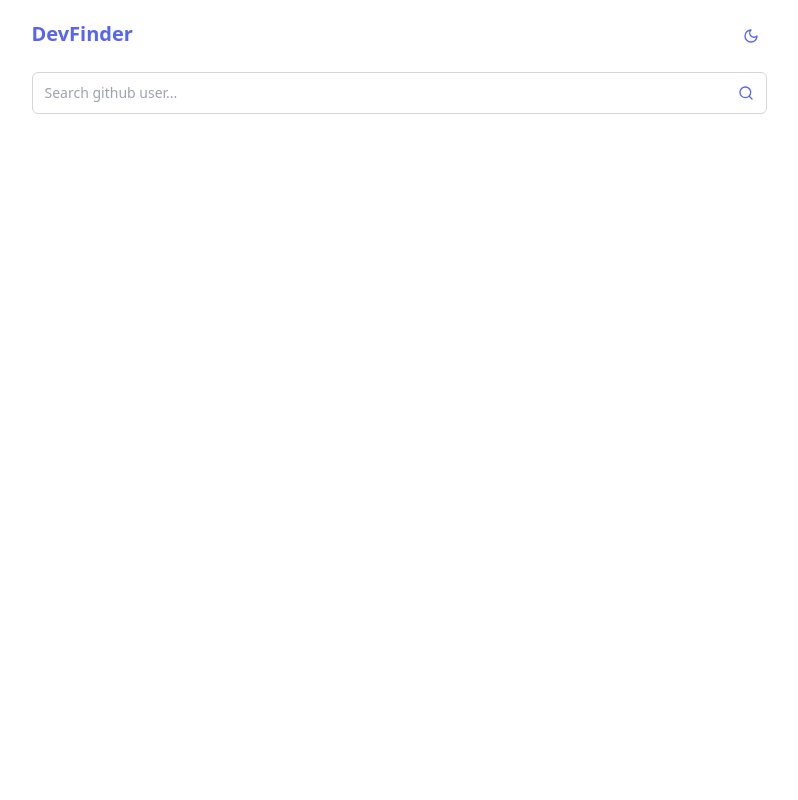
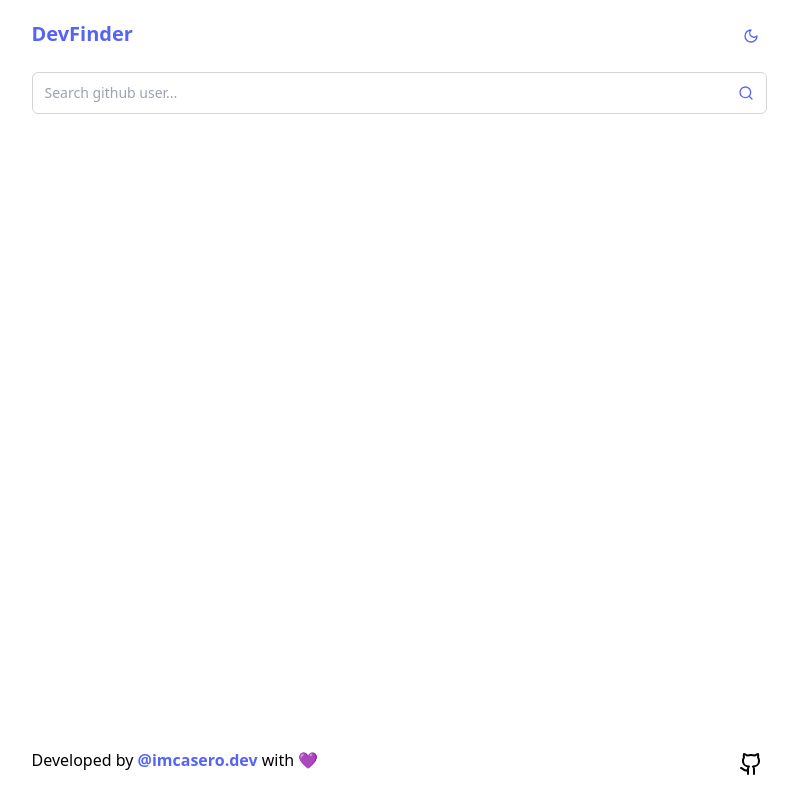
Before and after one commit to imcasero/Devfinder, a React (Vite) app: page / in a window 1280 px wide. Shown: the whole page, without its empty margins (241-1039 px from the left). Built offline with nearby package versions, Linux system fonts and the light colour scheme.

Commit message:
feat: add interface, footer, and reset search

```diff
--- a/src/App.tsx
+++ b/src/App.tsx
@@ -7,6 +7,7 @@ import { useEffect, useState } from "react";
 import { getGithubUserByName } from "@lib/getUser.service";
 import { ErrorCard } from "@components/ErrorCard";
 import { SkeletonCard } from "@components/SkeletonCard";
+import { Footer } from "@components/Footer";
 
 function App() {
   const { theme } = useTheme();
@@ -42,14 +43,14 @@ function App() {
   return (
     <main
       className={clsx(
-        "min-h-screen",
+        "min-h-screen flex flex-col",
         theme === "dark"
           ? "bg-background-dark text-textPrimary-dark"
           : "bg-background-light text-textPrimary-light"
       )}
     >
-      <div className="flex flex-col gap-5 w-full px-4 py-5 m-auto md:w-[767px]">
-        <Header />
+      <div className="flex flex-col gap-5 w-full px-4 py-5 m-auto md:w-[767px] flex-grow">
+        <Header setUserData={setUserData} />
         <Seeker setSearchTerm={setSearchTerm} />
 
         {error && <ErrorCard message={error} statusCode={statusCode} />}
@@ -58,6 +59,8 @@ function App() {
 
         {!loading && userData && <Card userData={userData} />}
       </div>
+
+      <Footer />
     </main>
   );
 }
--- a/src/components/Card.tsx
+++ b/src/components/Card.tsx
@@ -1,8 +1,9 @@
 import { useTheme } from "@context/themeContext";
 import clsx from "clsx";
+import { GithubUser } from "../interfaces/GithubUser";
 
 interface CardProps {
-  userData: any;
+  userData: GithubUser;
 }
 
 export const Card = (props: CardProps) => {
--- /dev/null
+++ b/src/components/Footer.tsx
@@ -0,0 +1,26 @@
+import { Github } from "lucide-react";
+
+export const Footer = () => {
+  return (
+    <footer className="m-auto md:w-[767px] h-fit py-5 px-4 flex justify-between">
+      <p>
+        Developed by{" "}
+        <a
+          target="_blank"
+          href="http://imcasero.dev"
+          className="font-bold text-primary cursor-pointer"
+        >
+          @imcasero.dev
+        </a>{" "}
+        with 💜
+      </p>
+      <a
+        href="https://github.com/imcasero/devfinder"
+        target="_blank"
+        className="p-1 hover:bg-primary/30 rounded-md transition"
+      >
+        <Github />
+      </a>
+    </footer>
+  );
+};
--- a/src/components/Header.tsx
+++ b/src/components/Header.tsx
@@ -1,14 +1,26 @@
 import { useTheme } from "@context/themeContext";
 import { Sun, Moon } from "lucide-react";
-export const Header = () => {
+import { Dispatch, SetStateAction } from "react";
+
+interface HeaderProps {
+  setUserData: Dispatch<SetStateAction<any>>;
+}
+
+export const Header: React.FC<HeaderProps> = ({ setUserData }) => {
   const { toggleTheme, theme } = useTheme();
+
   return (
     <header className="w-full flex justify-between align-middle">
-      <h1 className="font-bold text-xl text-primary flex justify-center align-middle">
+      <h1
+        className="font-bold text-xl text-primary flex justify-center align-middle"
+        onClick={() => {
+          setUserData(null);
+        }}
+      >
         DevFinder
       </h1>
       <button
-        className="text-sm text-primary flex items-center justify-center w-8 h-8 rounded-md hover:bg-primary hover:bg-opacity-20  transition"
+        className="text-sm text-primary flex items-center justify-center w-8 h-8 rounded-md hover:bg-primary hover:bg-opacity-20 transition"
         onClick={() => {
           toggleTheme();
         }}
--- /dev/null
+++ b/src/interfaces/GithubUser.ts
@@ -0,0 +1,34 @@
+export interface GithubUser {
+  login: string; // The username of the user
+  id: number; // Unique ID of the user
+  node_id: string; // Unique node ID provided by GitHub
+  avatar_url: string; // URL of the user's avatar
+  gravatar_id: string | null; // Gravatar ID (can be null)
+  url: string; // API URL of the user
+  html_url: string; // Profile URL of the user on GitHub
+  followers_url: string; // API URL for the user's followers
+  following_url: string; // API URL for the user's followings
+  gists_url: string; // API URL for the user's gists
+  starred_url: string; // API URL for the user's starred repositories
+  subscriptions_url: string; // API URL for the user's subscriptions
+  organizations_url: string; // API URL for the user's organizations
+  repos_url: string; // API URL for the user's repositories
+  events_url: string; // API URL for the user's events
+  received_events_url: string; // API URL for the user's received events
+  type: string; // The type of user (e.g., "User" or "Organization")
+  site_admin: boolean; // Indicates if the user is a site admin
+  name: string | null; // Full name of the user (can be null)
+  company: string | null; // Company name (can be null)
+  blog: string; // Blog URL (can be an empty string)
+  location: string | null; // Location of the user (can be null)
+  email: string | null; // Email address (can be null)
+  hireable: boolean | null; // Indicates if the user is available for hire (can be null)
+  bio: string | null; // User's bio (can be null)
+  twitter_username: string | null; // User's Twitter username (can be null)
+  public_repos: number; // Number of public repositories
+  public_gists: number; // Number of public gists
+  followers: number; // Number of followers
+  following: number; // Number of people the user is following
+  created_at: string; // Account creation date (ISO 8601 format)
+  updated_at: string; // Last profile update date (ISO 8601 format)
+}
--- a/src/lib/getUser.service.ts
+++ b/src/lib/getUser.service.ts
@@ -1,19 +1,20 @@
-export const getGithubUserByName = async (username: string) => {
+import { GithubUser } from "../interfaces/GithubUser";
+
+export const getGithubUserByName = async (
+  username: string
+): Promise<GithubUser> => {
   const url = `https://api.github.com/users/${username}`;
-
   const response = await fetch(url, {
     method: "GET",
     headers: {
       Accept: "application/vnd.github.v3+json",
     },
   });
-
   if (!response.ok) {
     const errorBody = await response.json();
     console.log(errorBody);
     throw new Error(`Error ${response.status}: ${errorBody.message}`);
   }
-
   const userData = await response.json();
-  return userData;
+  return userData as GithubUser;
 };
```
